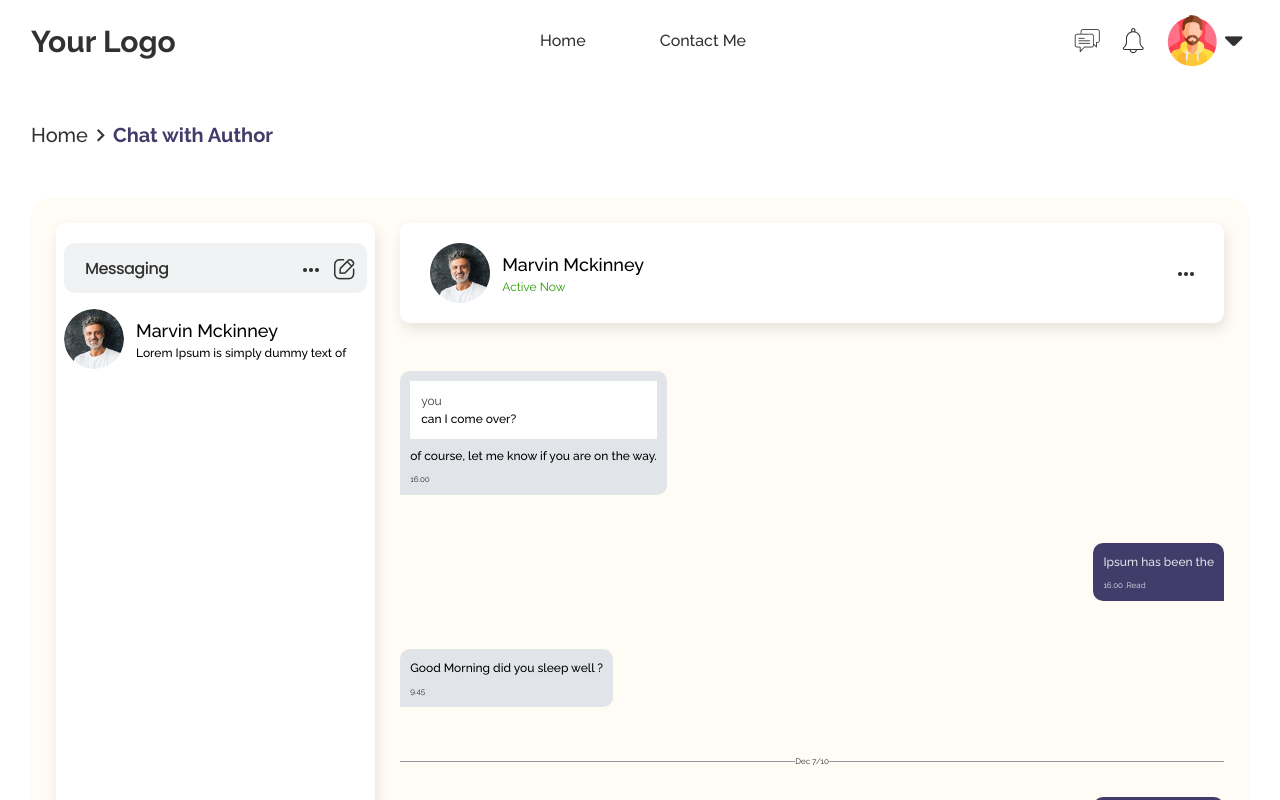
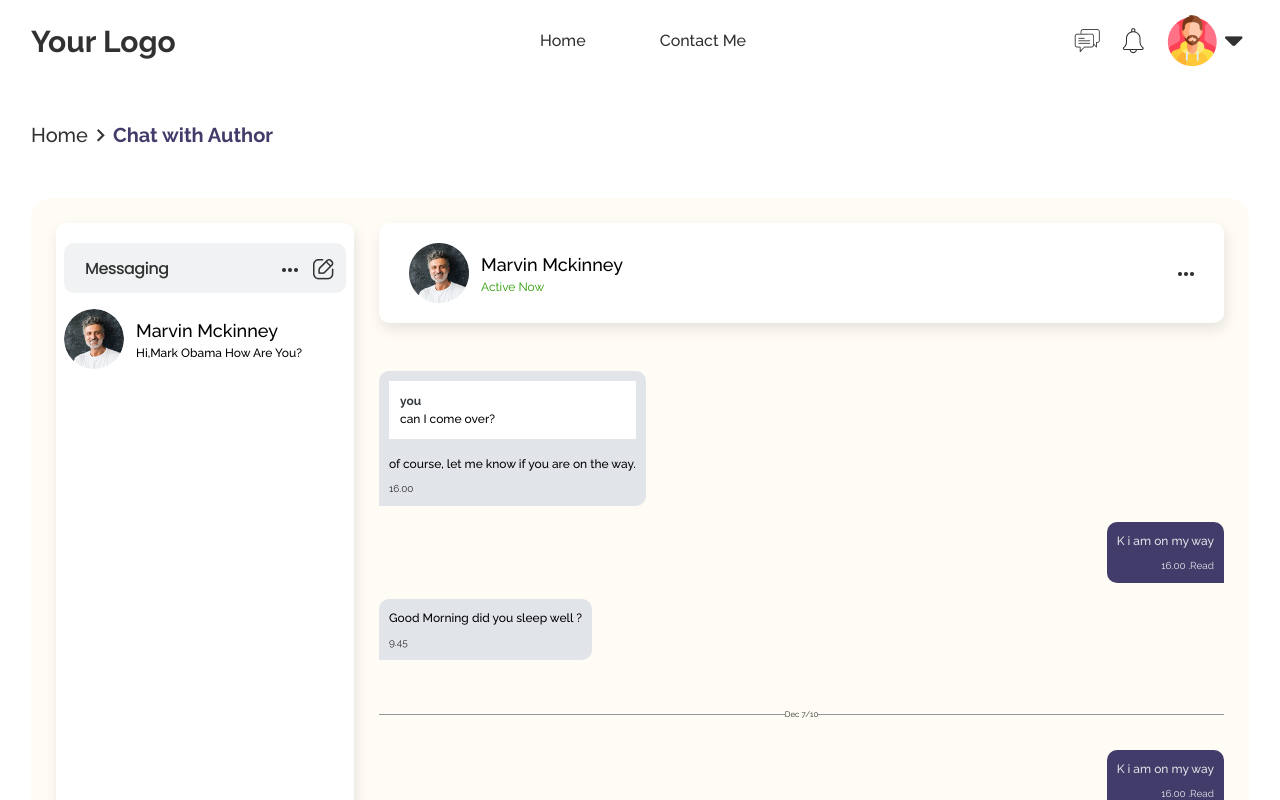
Before and after one commit to MamtazDev/christianity-book-react, a React (Vite) app: page /author-chat in a window 1280 px wide. Shown: the top 800 px of the page. Built offline with nearby package versions, Linux system fonts and the light colour scheme; sample sign-in values are in the browser's storage.

Commit message:
author chat update

```diff
--- a/src/App.css
+++ b/src/App.css
@@ -885,7 +885,9 @@ footer {
     .clientGuide h3 {
         font-size: 30px;
     }
-
+.readerBox{
+    display: none;
+}
 }
 
 
--- a/src/Routes/routes.jsx
+++ b/src/Routes/routes.jsx
@@ -7,7 +7,6 @@ import ResetVerification from "../pages/ResetVerification";
 import ChangePassword from "../pages/ChangePassword";
 import CompleteProfile from "../pages/CompleteProfile";
 import AccountSettings from "../pages/AccountSettings";
-import AuthorChat from "../pages/AuthorChat";
 import Bookmark from "../pages/Bookmark";
 import Contact from "../pages/Contact";
 import Layout from "../Layout/Layout";
@@ -17,40 +16,42 @@ import Notification from "../pages/Notification";
 import HighLights from "../pages/HighLights";
 import MyNotes from "../pages/MyNotes";
 import PrivateRoute from "./PrivateRoute";
-import LoginRoute from "./LoginRoute";
 import Subscription from "./../pages/Subscription";
+import AuthorChat from "./../components/AuthorChat/AuthorChat";
 
 export const router = createBrowserRouter([
   { path: "/", element: <Home /> },
 
   {
     path: "/login",
-    element: (
-      // <LoginRoute>
-      <LogIn />
-      // </LoginRoute>
-    ),
+    element: <LogIn />,
   },
+
   {
     path: "/signUp",
     element: <SignUp />,
   },
+
   {
     path: "/reset-password",
     element: <ResetPassword />,
   },
+
   {
     path: "/reset-verification",
     element: <ResetVerification />,
   },
+
   {
     path: "/change-password",
     element: <ChangePassword />,
   },
+
   {
     path: "/complete-profile",
     element: <CompleteProfile />,
   },
+
   {
     path: "/subscription",
     element: (
@@ -59,6 +60,7 @@ export const router = createBrowserRouter([
       </PrivateRoute>
     ),
   },
+
   {
     path: "/",
     element: <Layout />,
@@ -67,6 +69,7 @@ export const router = createBrowserRouter([
         path: "/contact",
         element: <Contact />,
       },
+
       {
         path: "/account-settings",
         element: (
@@ -84,34 +87,36 @@ export const router = createBrowserRouter([
           </PrivateRoute>
         ),
       },
+
       {
         path: "/bookmark",
         element: (
           <PrivateRoute>
-            {" "}
             <Bookmark />
           </PrivateRoute>
         ),
       },
+
       {
         path: "/read-book",
         element: (
           <PrivateRoute>
-            {" "}
             <ReadBook />
           </PrivateRoute>
         ),
       },
+
       { path: "/faq", element: <Faq /> },
+
       {
         path: "/notification",
         element: (
           <PrivateRoute>
-            {" "}
             <Notification />
           </PrivateRoute>
         ),
       },
+
       {
         path: "/highlights",
         element: (
@@ -120,6 +125,7 @@ export const router = createBrowserRouter([
           </PrivateRoute>
         ),
       },
+
       {
         path: "/my-notes",
         element: (
@@ -128,6 +134,7 @@ export const router = createBrowserRouter([
           </PrivateRoute>
         ),
       },
+
     ],
   },
 ]);
--- a/src/components/AuthorChat/AuthorChat.css
+++ b/src/components/AuthorChat/AuthorChat.css
@@ -32,7 +32,8 @@
 }
 
 .chatList {
-    width: 845px;
+    max-width: 845px;
+    width: 100%;
 }
 
 .msgSetting {
@@ -67,14 +68,19 @@
     background-color: #fff;
 }
 
+.whiteBox span {
+    font-weight: 700 !important;
+}
+
 .grayBox .time {
     color: #313131;
-    font-size: 8px;
+    font-size: 10px;
 }
 
 .answerBox .time {
     color: #E1E4E8;
-    font-size: 8px;
+    font-size: 10px;
+    text-align: right;
 }
 
 .answerBox {
--- /dev/null
+++ b/src/components/AuthorChat/AuthorChat.jsx
@@ -0,0 +1,20 @@
+import React from "react";
+import ChatList from "./ChatList";
+import Conversation from "./Conversation";
+import PageHeading from "../Utils/PageHeading";
+
+const AuthorChat = () => {
+  return (
+    <div>
+      <div className="container">
+        <PageHeading path="/author-chat"> Chat with Author</PageHeading>
+        <div className="authorChatBox mb-5 d-flex gap-4">
+          <ChatList />
+          <Conversation />
+        </div>
+      </div>
+    </div>
+  );
+};
+
+export default AuthorChat;
--- a/src/components/AuthorChat/ChatList.jsx
+++ b/src/components/AuthorChat/ChatList.jsx
@@ -25,7 +25,7 @@ const ChatList = () => {
           <img src={profile} alt="" />
           <div>
             <a href="#">Marvin Mckinney</a>
-            <p>Lorem Ipsum is simply dummy text of</p>
+            <p>Hi,Mark Obama How Are You? </p>
           </div>
         </div>
       </div>
--- a/src/components/AuthorChat/Conversation.jsx
+++ b/src/components/AuthorChat/Conversation.jsx
@@ -4,7 +4,7 @@ import settings from "../../assets/images/message_settings.png";
 import upload from "../../assets/images/imgUpload.png";
 import attach from "../../assets/images/attachFile.png";
 import submit from "../../assets/images/submit.png";
-import './AuthorChat.css'
+import "./AuthorChat.css";
 const Conversation = () => {
   return (
     <div className="chatList">
@@ -21,8 +21,8 @@ const Conversation = () => {
         </button>
       </div>
 
-      <div className="grayBox mb-5">
-        <div className="whiteBox mb-2">
+      <div className="grayBox mb-3">
+        <div className="whiteBox mb-3">
           <span className="d-block text-dark">you</span>
           <p>can I come over?</p>
         </div>
@@ -30,8 +30,8 @@ const Conversation = () => {
         <span className="d-block time">16.00</span>
       </div>
 
-      <div className="answerBox ml-auto mb-5">
-        <p className="mb-2">Ipsum has been the</p>
+      <div className="answerBox ml-auto mb-3">
+        <p className="mb-2">K i am on my way </p>
         <span className="d-block time">16.00 .Read</span>
       </div>
       <div className="grayBox mb-5">
@@ -43,12 +43,12 @@ const Conversation = () => {
         <p>Dec 7/10</p>
         <div className="weekDayLine"></div>
       </div>
-      <div className="answerBox ml-auto mb-5">
-        <p className="mb-2">Ipsum has been the</p>
+      <div className="answerBox ml-auto mb-3">
+        <p className="mb-2"> K i am on my way </p>
         <span className="d-block time">16.00 .Read</span>
       </div>
-      <div className="grayBox mt-5 mb-5">
-        <div className="whiteBox text-center mb-2">
+      <div className="grayBox mb-4">
+        <div className="whiteBox text-center mb-3">
           <img src={upload} alt="" />
         </div>
         <p className="mb-2">of course, let me know if you are on the way.</p>
--- a/src/pages/AuthorChat.jsx
+++ /dev/null
@@ -1,26 +0,0 @@
-import React from "react";
-import ChatList from "../components/AuthorChat/ChatList";
-import Conversation from "../components/AuthorChat/Conversation";
-import PageHeading from "../components/Utils/PageHeading";
-
-const AuthorChat = () => {
-  return (
-    <div>
-      <div className="container">
-        <PageHeading path="/author-chat"> Chat with Author</PageHeading>
-
-        <div className="authorChatBox mb-5 d-flex gap-4">
-          {/* <!-- chat name List Start --> */}
-          <ChatList />
-          {/* <!-- chat name List End --> */}
-
-          {/* <!-- Message Box Start --> */}
-          <Conversation />
-          {/* <!-- Message Box End --> */}
-        </div>
-      </div>
-    </div>
-  );
-};
-
-export default AuthorChat;
```
